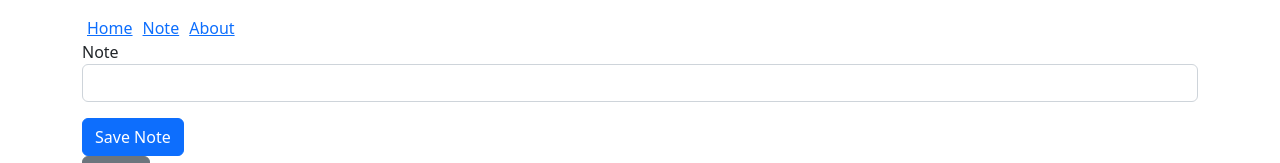
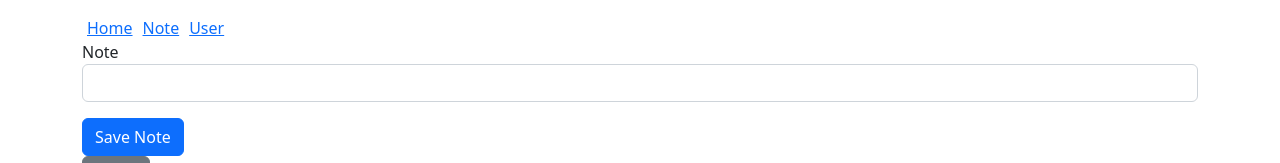
Before and after one commit to ayatullah-ayat/fso-rep, a React (Create React App) app in the folder frontend/: page /user in a window 1280 px wide. Shown: the top 163 px of the page. Built offline with nearby package versions, Linux system fonts and the light colour scheme; data requests are answered from the project's data file.

Commit message:
page change about to user

```diff
--- a/frontend/src/App.js
+++ b/frontend/src/App.js
@@ -101,7 +101,7 @@ function App() {
                     <div>
                         <Link style={{ padding: 5 }} to="/">Home</Link>
                         <Link style={{ padding: 5 }} to="/notes">Note</Link>
-                        <Link style={{ padding: 5 }} to="/user">About</Link>
+                        <Link style={{ padding: 5 }} to="/user">User</Link>
                     </div>
                     <form onSubmit={addNote}>
                         <div className="form-group">
--- a/frontend/src/components/User.js
+++ b/frontend/src/components/User.js
@@ -1,4 +1,4 @@
 
-const User = () => <div>About Page</div>
+const User = () => <div>User Page</div>
 
 export default User;
```
